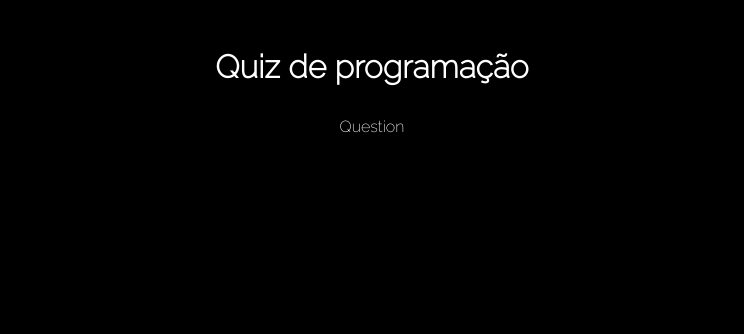
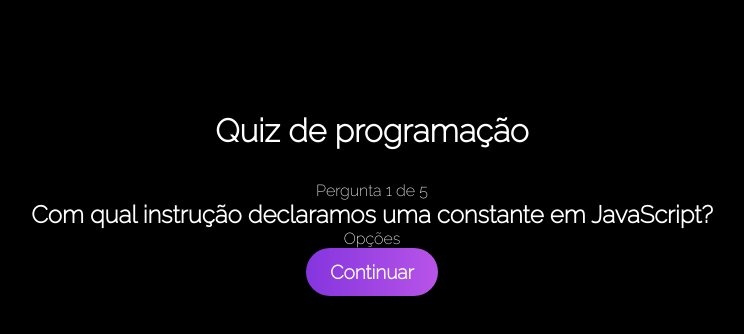
Before and after one commit to FAFAzin/Quizz, a React (Vite) app in the folder quizz/: page / in a window 1280 px wide. Both pictures are taken after a click on the button "Iniciar". Shown: the top 334 px of the page, without its empty margins (268-1012 px from the left). Built offline with nearby package versions, Linux system fonts and the light colour scheme.

Commit message:
reordenando as perguntas e apresentando na tela

```diff
--- a/quizz/index.html
+++ b/quizz/index.html
@@ -1,5 +1,5 @@
 <!DOCTYPE html>
-<html lang="en">
+<html lang="pt-br">
 
 <head>
   <!-- Google fonts -->
--- a/quizz/src/App.css
+++ b/quizz/src/App.css
@@ -1,6 +1,6 @@
 .App{
     text-align: center;
-    padding-top: 3rem;
+    padding-top: 7rem;
     display: flex;
     flex-direction: column;
     align-items: center;
--- a/quizz/src/App.jsx
+++ b/quizz/src/App.jsx
@@ -1,4 +1,4 @@
-import { useContext } from 'react';
+import { useContext, useEffect } from 'react';
 
 import Welcome from './components/Welcome'
 import Question from './components/Question';
@@ -7,8 +7,16 @@
 import './App.css'
 import { QuizContext } from './context/quiz';
 
+
 function App() {
-  const [quizState, dispatch] = useContext(QuizContext)
+  const [quizState, dispatch] = useContext(QuizContext);
+
+  //embaralhar as questões
+  useEffect(() => {
+    dispatch({ type: 'REORDER_QUESTIONS' })
+  }, [])
+
+
   return (
     <div className="App">
       <h1>Quiz de programação</h1>
--- a/quizz/src/components/Question.jsx
+++ b/quizz/src/components/Question.jsx
@@ -5,10 +5,17 @@
 
 const Question = () => {
   const [quizState, dispatch] = useContext(QuizContext)
-
+  const currentQuestion = quizState.questions[quizState.currentQuestion]
   console.log(quizState)
   return (
-    <div>Question</div>
+    <div>
+      <p>Pergunta {quizState.currentQuestion + 1} de {quizState.questions.length} </p>
+      <h2>{currentQuestion.question}</h2>
+      <div id="options-container">
+        <p>Opções</p>
+      </div>
+      <button>Continuar</button>
+    </div>
   )
 }
 
--- a/quizz/src/context/quiz.jsx
+++ b/quizz/src/context/quiz.jsx
@@ -8,18 +8,26 @@
 //objeto de estagios
 const initialStage = {
     gameStage: STAGES[0],
-    questions
+    questions,
+    currentQuestion: 0,
 }
 
 //funcão que retorna o estágio(em breve refatorar com useState)
 const quizReducer = (state, action) => {
 
-    console.log(state, action)
     switch (action.type) {
         case 'CHANGE_STATE':
             return {
                 ...state,
                 gameStage: STAGES[1]
+            };
+        case 'REORDER_QUESTIONS':
+            const reorderQuestions = questions.sort(() => {
+                return Math.random() - 0.5;
+            })
+            return {
+                ...state,
+                questions: reorderQuestions,
             };
 
         default:
```
